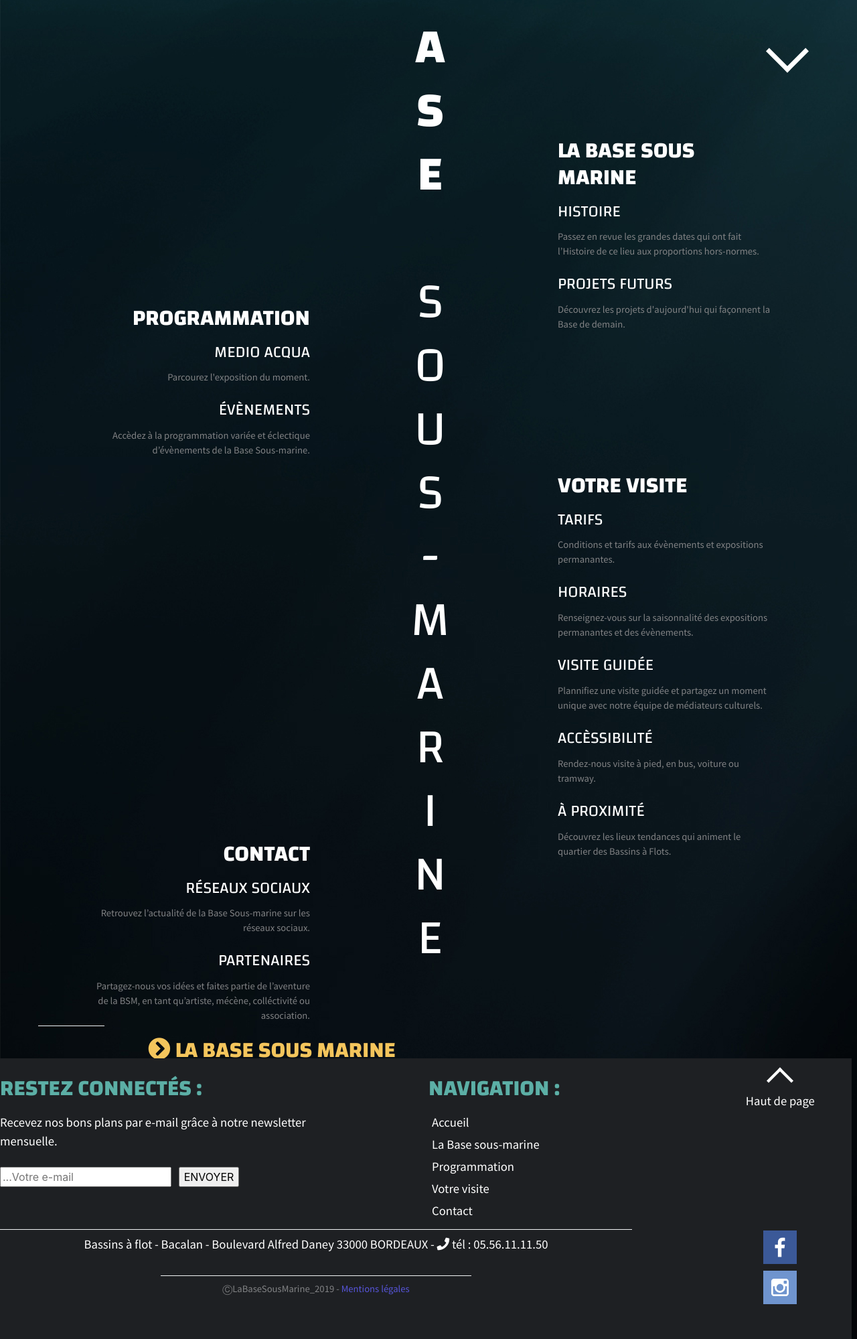
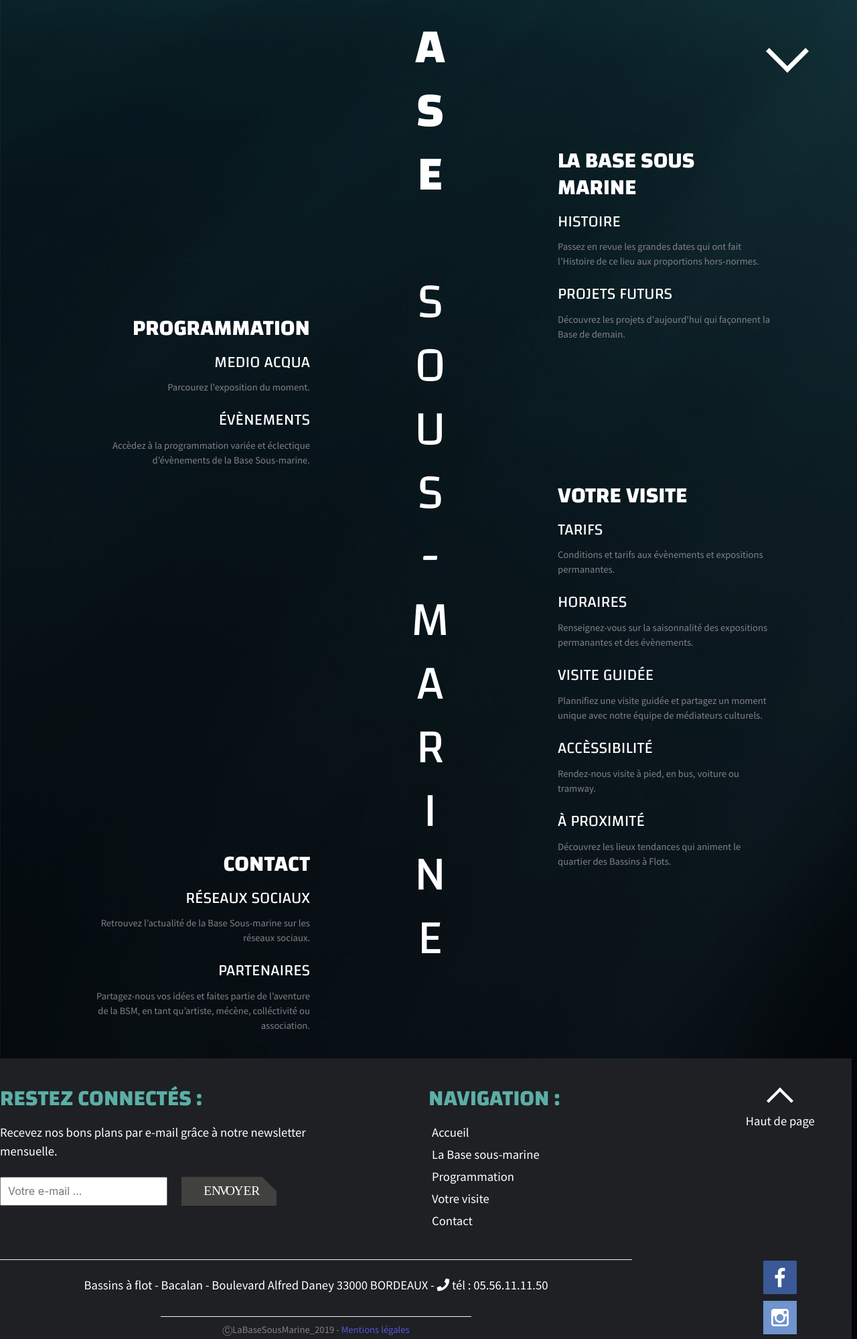
Before and after one commit to QRAVET/BSM, a PHP site: page / in a window 1280 px wide. Shown: the part 770-2769 px from the top of the page at 67% size. Run offline with PHP 8.4, Linux system fonts and the light colour scheme.

Commit message:
fin de journée 060319

```diff
--- a/css/style.css
+++ b/css/style.css
@@ -84,7 +89,20 @@
   font-family: "Changa";
   font-weight: bold;
   text-transform: uppercase;
-  margin-top: 25px;
+  margin-top: 40px;
+}
+@media (max-width: 840px) {
+  h3 {
+    margin-top: 10%;
+    margin-bottom: 4%;
+  }
+}
+@media (max-width: 600px) {
+  h3 {
+    font-size: 18pt;
+    margin-top: 10%;
+    margin-bottom: 10%;
+  }
 }
 
 h4 {
@@ -350,6 +391,18 @@
 
 a.mentions:link {
   text-decoration: none;
+}
+
+.align-footer {
+  padding-top: 30px;
+}
+
+.align-footer-p {
+  margin-top: 24px;
+}
+
+.ancre-footer {
+  padding-top: 30px;
 }
 
 footer {
@@ -361,6 +414,29 @@
   footer {
     height: 270px;
   }
+}
+
+.mail-footer {
+  color: #1e2023;
+  padding: 3% 2% 3% 4%;
+  width: 250px;
+}
+
+button[type=submit] {
+  background-color: transparent;
+  border: none;
+}
+
+.send-button {
+  background: url(../img/picto/button/send-grey.svg) no-repeat center;
+  height: 43px;
+  width: 150px;
+  cursor: pointer;
+}
+
+.send-button:hover {
+  background: url(../img/picto/button/send-clear.svg) no-repeat center;
+  transition: 0.8s;
 }
 
 .logo-fb-footer {
--- a/inc/footer.php
+++ b/inc/footer.php
@@ -7,10 +7,10 @@
                 <p>Recevez nos bons plans par e-mail grâce à notre newsletter mensuelle.</p>
                 <div class="columns">
                     <div class="column col-6">
-                        <input type="text" name="email" placeholder="...Votre e-mail">
+                        <input type="text" name="email" placeholder="Votre e-mail ..." class="mail-footer">
                     </div>
                     <div class="column col-6">
-                        <button class="text-uppercase" type="submit">Envoyer</button>
+                        <button class="text-uppercase send-button" type="submit"></button>
                     </div>
                 </div>
             </div>
@@ -26,18 +26,18 @@
                 </div>
             </div>
             <div class="column col-1"></div>
-            <div class="column col-2">
+            <div class="column col-2 ancre-footer">
                 <div class="button-white-up col-mx-auto tooltip" data-tooltip="Vers la surface ...">
                     <a href=""><img src="img/picto/button/button-white-up.svg" alt="haut-de-page"></a>
                 </div>
                 <p class="text-center">Haut de page</p>
             </div>
         </div>
-        <div class="columns">
+        <div class="columns align-footer">
             <div class="column col-9">
                 <div class="divider"></div>
                 <div class="text-center">
-                    <p>Bassins à flot - Bacalan - Boulevard Alfred Daney 33000 BORDEAUX - <i class="fas fa-phone white"></i>  tél : 05.56.11.11.50</p>
+                    <p class="align-footer-p">Bassins à flot - Bacalan - Boulevard Alfred Daney 33000 BORDEAUX - <i class="fas fa-phone white"></i>  tél : 05.56.11.11.50</p>
                 </div>
                 <div class="columns">
                     <div class="column col-6 col-mx-auto">
--- a/index.php
+++ b/index.php
@@ -16,8 +16,6 @@
 
     <!-- Import CSS perso -->
     <link rel="stylesheet" href="./css/style.css">
-
-    <!-- Surcharge SPECTRE -->
 
 </head>
 <body class="sea">
@@ -45,6 +43,7 @@
         <div class="button-white-down col-mx-auto hide-md tooltip" data-tooltip="Sens de la visite">
             <a href="#menu-lbsm"><img src="img/picto/button/button-white.svg" alt="ancre-section-suivante"></a>
         </div>
+
         <div class="columns p-small white h3-accueil">
             <div class="column col-3 col-ml-auto hide-md">
                 <div id="menu-programmation" class="text-right">
@@ -70,7 +69,7 @@
             </div>
             <div class="column col-3 col-mr-auto hide-md">
                 <div id="menu-lbsm" class="text-left">
-                    <a href=""><h3>la base sous marine</h3></a>
+                    <a href="lbsm.php"><h3>la base sous marine</h3></a>
                     <h4>histoire</h4>
                     <p>Passez en revue les grandes dates qui ont fait l’Histoire de ce lieu aux proportions hors-normes.</p>
                     <h4>PROJETS FUTURS</h4>
@@ -92,18 +91,45 @@
             </div>
         </div>
         <!-- Page version Mobile/Tablette-->
-        <div class="columns mobile">
+        <div class="columns mobile show-md">
             <div class="column col-md-12">
                 <div class="column col-7 col-mx-auto">
                     <div class="divider"></div>
                 </div>
             </div>
             <div class="column col-10 col-mx-auto text-left">
-                <a href=""><h3><i class="fas fa-chevron-circle-right yellow-bsm"></i> la base sous marine</h3></a>
+                <a href="lbsm.php"><h3><i class="fas fa-chevron-circle-right yellow-bsm"></i> la base sous marine</h3></a>
                 <h4>histoire</h4>
                 <p>Passez en revue les grandes dates qui ont fait l’Histoire de ce lieu aux proportions hors-normes.</p>
                 <h4>PROJETS FUTURS</h4>
                 <p>Découvrez les projets d'aujourd'hui qui façonnent la Base de demain.</p>
+            </div>
+            <div class="column col-10 col-mx-auto text-left">
+                <a href=""><h3><i class="fas fa-chevron-circle-right yellow-bsm"></i> programmation</h3></a>
+                <h4>medio acqua</h4>
+                <p>Parcourez l'exposition du moment.</p>
+                <h4>évènements</h4>
+                <p>Accèdez à la programmation variée et éclectique d’évènements de la Base Sous-marine.</p>
+            </div>
+            <div class="column col-10 col-mx-auto text-left">
+                <a href=""><h3><i class="fas fa-chevron-circle-right yellow-bsm"></i> votre visite</h3></a>
+                <h4>tarifs</h4>
+                <p>Conditions et tarifs aux évènements et expositions permanantes.</p>
+                <h4>horaires</h4>
+                <p>Renseignez-vous sur la saisonnalité des expositions permanantes et des évènements.</p>
+                <h4>visite guidée</h4>
+                <p>Plannifiez une visite guidée et partagez un moment unique avec notre équipe de médiateurs culturels.</p>
+                <h4>accèssibilité</h4>
+                <p>Rendez-nous visite à pied, en bus, voiture ou tramway.</p>
+                <h4>à proximité</h4>
+                <p>Découvrez les lieux tendances qui animent le quartier des Bassins à Flots.</p>
+            </div>
+            <div class="column col-10 col-mx-auto text-left">
+                <a href=""><h3><i class="fas fa-chevron-circle-right yellow-bsm"></i> contact</h3></a>
+                <h4>réseaux sociaux</h4>
+                <p>Retrouvez l’actualité de la Base Sous-marine sur les réseaux sociaux.</p>
+                <h4>partenaires</h4>
+                <p>Partagez-nous vos idées et faites partie de l’aventure de la BSM, en tant qu’artiste, mécène, colléctivité ou association.</p>
             </div>
         </div>
 
```
Also changed, not shown: other parts of css/style.css (+41 -5 lines), inc/nav.php (+5 -25 lines), lbsm.php (added, +54 -0 lines), sass/stylesheet.scss (+83 -8 lines), img/photos/bsm-hero.jpg (added), img/picto/button/send-clear.png (added), img/picto/button/send-clear.svg (added), img/picto/button/send-grey.png (added), img/picto/button/send-grey.svg (added), 1 other file.
